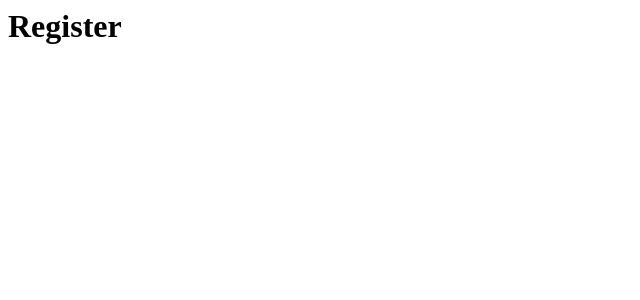
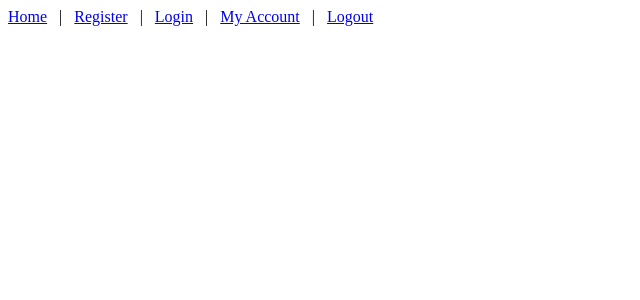
Before and after one commit to HarisMunir786/sfia, a Flask app: page /register in a window 1280 px wide. Shown: the top 300 px of the page, without its empty margins (0-640 px from the left). Run offline with Flask 2, Linux system fonts and the light colour scheme.

Commit message:
Navbar created and updated routes.py

```diff
--- a/application/routes.py
+++ b/application/routes.py
@@ -13,3 +13,11 @@ def register():
 @app.route('/login')
 def login():
     return render_template('login.html', title='Login')
+
+@app.route('/myaccount')
+def myaccount():
+    return render_template('myaccount.html', title='My Account')
+
+@app.route('/logout')
+def logout():
+    return render_template('logout.html', title='Logout')
--- a/application/templates/layout.html
+++ b/application/templates/layout.html
@@ -0,0 +1,20 @@
+<!DOCTYPE html>
+<html>
+	<head>
+		<title>{{ title }} - Page</title>
+	</head>
+	<body>
+	<div class ="navbar">
+		<a href="{{ url_for('home') }}">Home</a>
+		<a>&nbsp</a><a>&nbsp</a><a>|</a><a>&nbsp</a><a>&nbsp</a>
+		<a href="{{ url_for('register') }}">Register</a>
+		<a>&nbsp</a><a>&nbsp</a><a>|</a><a>&nbsp</a><a>&nbsp</a>
+		<a href="{{ url_for('login') }}">Login</a>
+		<a>&nbsp</a><a>&nbsp</a><a>|</a><a>&nbsp</a><a>&nbsp</a>
+		<a href ="{{ url_for ('myaccount') }}">My Account</a>
+		<a>&nbsp</a><a>&nbsp</a><a>|</a><a>&nbsp</a><a>&nbsp</a>
+		<a href ="{{ url_for ('logout') }}">Logout</a>
+	</div>
+		{% block body %}{% endblock %}
+	</body>
+</html>
--- a/application/templates/login.html
+++ b/application/templates/login.html
@@ -1 +1,2 @@
-<h1>{{ title }}</h1>
+{% extends "layout.html" %}
+<h2>{{ title }}</h2>
--- /dev/null
+++ b/application/templates/logout.html
@@ -0,0 +1,2 @@
+{% extends "layout.html" %}
+<h2>{{ title }}</h2>
--- /dev/null
+++ b/application/templates/myaccount.html
@@ -0,0 +1,2 @@
+{% extends "layout.html" %}
+<h2>{{ title }}</h2>
--- a/application/templates/register.html
+++ b/application/templates/register.html
@@ -1 +1,2 @@
-<h1>{{ title }}</h1>
+{% extends "layout.html" %}
+<h2>{{ title }}</h2>
```
Also changed, not shown: create.py (added).
